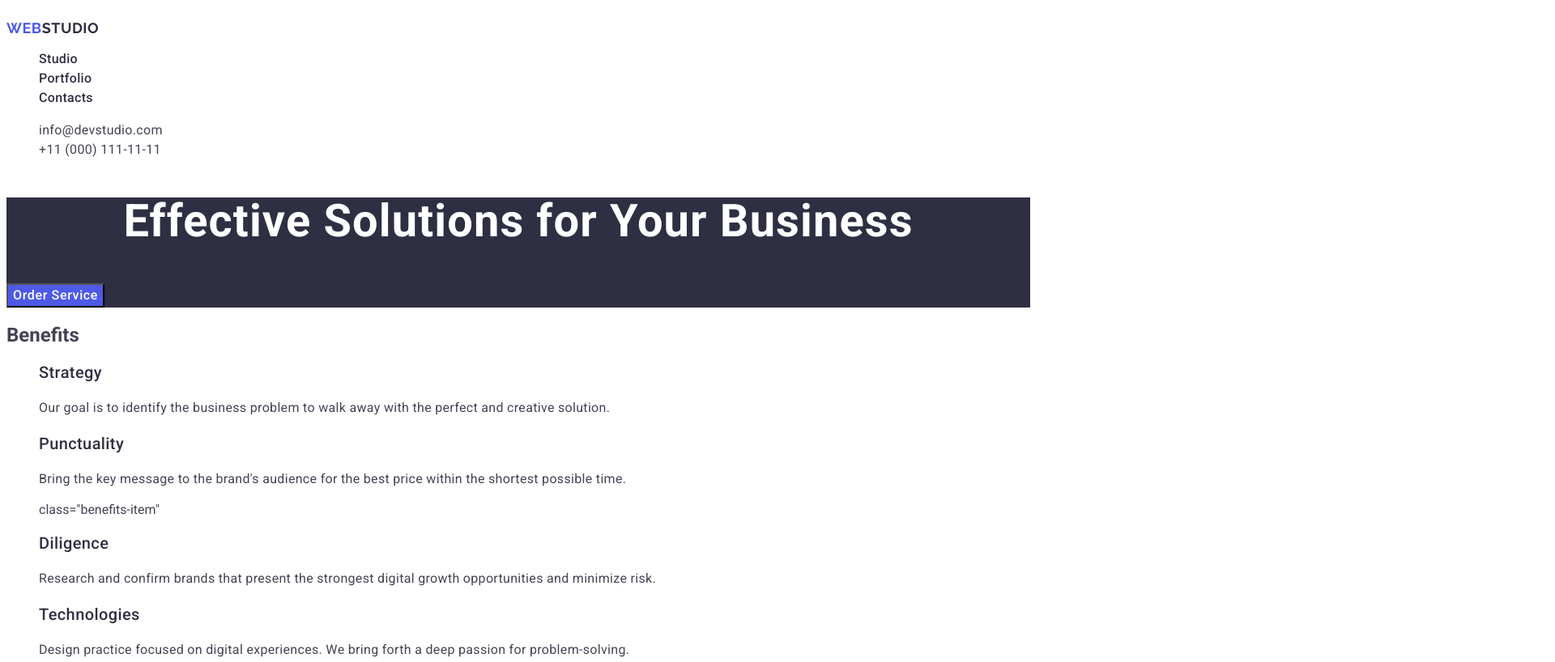
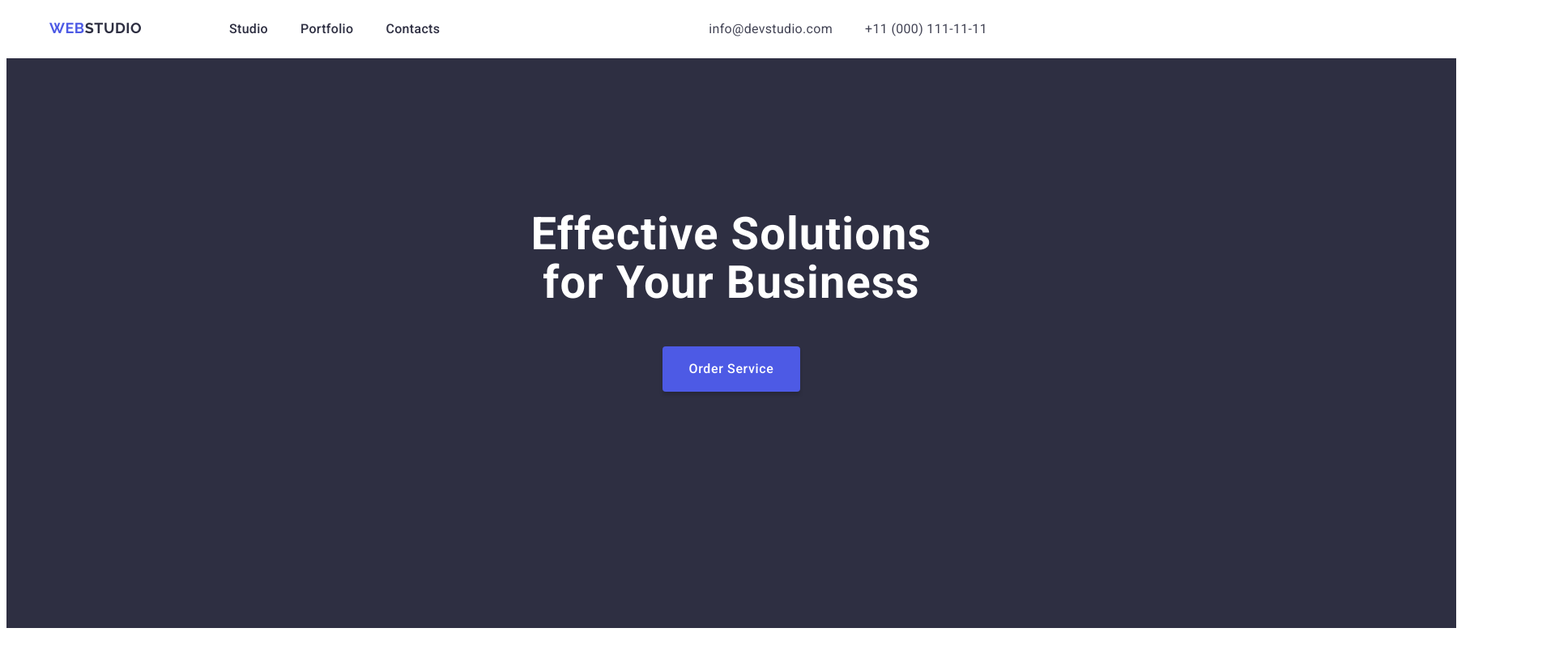
Before and after one commit to Yulia1507/goit-markup-hw-03, a plain HTML site: page index.html in a window 1280 px wide. Shown: the top 818 px of the page at 81% size, 1920 px wide, since content can reach past the window. Drawn offline with Linux system fonts and the light colour scheme.

Commit message:
Hw-first-commit

```diff
--- a/css/styles.css
+++ b/css/styles.css
@@ -21,9 +21,43 @@ a {
     text-decoration: none;
 }
 
+p, h1,h2,h3,h4,h5,h6 {
+    margin-top: 0;
+    margin-bottom: 0;
+}
+
+ul {
+    margin-top: 0;
+    margin-bottom: 0;
+    padding-left: 0;
+}
+
+img {
+    display: block;
+}
+
 .header {
     margin-top: 24px;
     margin-bottom: 24px;
+}
+
+.container {
+width: 1158px;
+padding-left: 15px;
+padding-right: 15px;
+margin: 0 auto;
+max-width: 1158px;
+}
+
+.header-navigation {
+    display: flex;
+    flex-grow: 1;
+    justify-content: space-between;
+}
+
+.header-container {
+    display: flex;
+    gap: 332px;
 }
 
 .header-logo {
@@ -34,6 +68,12 @@ a {
         line-height: 1.17;
         letter-spacing: 0.03em;
         text-transform: uppercase;
+
+}
+
+.header-menu {
+    display: flex;
+    gap: 40px;
 }
 
 .header-menu-link {
@@ -52,6 +92,10 @@ a {
     font-style: normal;
 }
 
+.header-adress-list {
+    display: flex;
+    gap: 40px;
+}
 .header-contacts-link {
         color: #434455;
         line-height: 1.5;
@@ -71,20 +115,32 @@ a {
 
 /** ============== HERO ============ */
 .hero {
-    background-color: #2E2F42;
+    padding-bottom: 120px;
 }
 
+.hero-container {
+    background-color: #2E2F42;
+    padding: 188px 316px 292px 316px;
+}
 .hero-title {
     color: #FFF;
-    text-align: center;
+   text-align: center;
     font-size: 56px;
     font-weight: 700;
     line-height: 1.07;
     letter-spacing: 0.02em;
-
+    padding-bottom: 48px;
+    max-width: 496px;
+    margin: 0 auto;
 }
 
+.botton-container {
+display: flex;
+    justify-content: center;
+    align-items: center;
+}
 .hero-order-btn {
+    padding: 16px 32px;
     font-family: inherit;
     color: #FFFFFF;
     font-size: 16px;
@@ -94,6 +150,10 @@ a {
         letter-spacing: 0.04em;
         background-color: #4D5AE5;
         cursor: pointer;
+        border-radius: 4px;
+            background-color: var(--IRIS, #4D5AE5);
+            box-shadow: 0px 4px 4px 0px rgba(0, 0, 0, 0.15);
+            border: none;
 }
 
 .hero-order-btn:hover, .hero-order-btn:focus {
@@ -104,6 +164,29 @@ a {
 
 
 /** ============= BENEFITS ============ */
+.visually-hidden {
+    position: absolute;
+    width: 1px;
+    height: 1px;
+    margin: -1px;
+    border: 0;
+    padding: 0;
+
+    white-space: nowrap;
+    clip-path: inset(100%);
+    clip: rect(0 0 0 0);
+    overflow: hidden;
+}
+
+.benefits {
+    padding-top: 120px;
+}
+
+.benefits-list {
+    display: flex;
+    gap: 24px;
+
+}
 
 .benefits-subtitle {
     color: #2E2F42;
@@ -111,6 +194,7 @@ a {
         font-weight: 500;
         line-height: 1.2;
         letter-spacing: 0.02em;
+        margin-bottom: 8px;
 }
 
 .benefits-item-text {
@@ -125,6 +209,9 @@ a {
 /** ================== TEAM ================ */
 .team {
     background-color: #F4F4FD;
+    padding-top: 120px;
+    padding-bottom: 120px;
+
 }
 
 .team-title {
@@ -135,10 +222,21 @@ a {
         line-height: 1.11;
         text-transform: capitalize;
         letter-spacing: 0.02em;
+        margin-bottom: 72px;
+}
+
+.team-list {
+    display: flex;
+    gap: 24px;
+    width: calc((100% - 24px * 3) / 4);
 }
 
 .team-item {
     background-color: #FFFFFF;
+}
+
+.team-img {
+margin-bottom: 32px;
 }
 
 .team-subtitle {
@@ -148,6 +246,7 @@ a {
         font-weight: 500;
         line-height: 1.2;
         letter-spacing: 0.02em;
+        margin-bottom: 8px;
 }
 
 .team-text {
@@ -161,6 +260,11 @@ a {
 
 
 /** ================ PORTFOLIO ============== */
+.portfolio {
+    padding-top: 120px;
+    padding-bottom: 120px;
+
+}
 
 .portfolio-title {
     color: #2E2F42;
@@ -170,6 +274,20 @@ a {
         line-height: 1.2;
         letter-spacing: 0.02em;
         text-transform: capitalize;
+        margin-bottom: 72px;
+}
+
+.portfolio-list {
+    display: flex;
+    gap: 24px;
+    width: calc((100% - 48px) / 3);
+}
+
+.portfolio-item {border: 1px solid var(--CORNFLOWER, #E7E9FC);
+background: var(--WHITE, #FFF);}
+
+.portfolio-img {
+    margin-bottom: 32px;
 }
 
 .portfolio-subtitle {
@@ -178,12 +296,14 @@ a {
         font-weight: 500;
         line-height: 1.2;
         letter-spacing: 0.02em;
+        margin-bottom: 8px;
 }
 
 .portfolio-text {
     color:  #434455;
         line-height: 1.5;
         letter-spacing: 0.02em;
+        margin-bottom: 32px;
 }
 /** ========================================= */
 
@@ -191,6 +311,9 @@ a {
 /** ================= FOOTER ================ */
 .footer {
     background-color: #2E2F42;
+    padding-top: 101.5px;
+    padding-bottom: 100px;
+    display: flex;
 }
 
 .logo-text-bottom {
@@ -205,11 +328,13 @@ a {
         line-height: 1.17;
         letter-spacing: 0.03em;
         text-transform: uppercase;
+        margin-bottom: 17.5px;
 }
 
 .footer-text {
     color: #F4F4FD;
         line-height: 1.5;
         letter-spacing: 0.02em;
+        max-width: 264px;
 }
 /** ========================================= */
--- a/index.html
+++ b/index.html
@@ -14,8 +14,7 @@
 <body>
 
     <header class="header">
-        <div class="container">
-            <div class="container header-container">
+        <div class="container header-container">
         <nav class="header-navigation">
           <a class="header-logo" href="">WEB<span class="logo-text">Studio</span></a>
           <ul class="header-menu">
@@ -30,8 +29,6 @@
             </li>
           </ul>
         </nav>
-            </div>
-        </div>
 
         <address class="header-adress">
             <ul class="header-adress-list">
@@ -39,15 +36,21 @@
                 <li class="header-contacts-item"><a class="header-contacts-link" href="tel:+110001111111">+11 (000) 111-11-11</a></li>
             </ul>
         </address>
+        </div>
     </header>
 
     <main>
         <section class="hero">
+            <div class="container hero-container">
             <h1 class="hero-title">Effective Solutions for Your Business</h1>
+            <div class="botton-container">
             <button class="hero-order-btn" type="button">Order Service</button>
+            </div>
+            </div>
         </section>
 
         <section class="benefits">
+            <div class="container">
             <h2 class="visually-hidden">Benefits</h2>
             <ul class="benefits-list">
                 <li class="benefits-item">
@@ -58,7 +61,7 @@
                     <h3 class="benefits-subtitle">Punctuality</h3>
                     <p class="benefits-item-text">Bring the key message to the brand's audience for the best price within the shortest possible time.</p>
                 </li>
-                <li> class="benefits-item"
+                <li class="benefits-item">
                     <h3 class="benefits-subtitle">Diligence</h3>
                     <p class="benefits-item-text">Research and confirm brands that present the strongest digital growth opportunities and minimize risk.</p>
                 </li>
@@ -67,9 +70,11 @@
                     <p class="benefits-item-text">Design practice focused on digital experiences. We bring forth a deep passion for problem-solving.</p>
                 </li>
             </ul>
+            </div>
         </section>
 
         <section class="team">
+            <div class="container">
             <h2 class="team-title">Our Team</h2>
             <ul class="team-list">
                 <li class="team-item">
@@ -93,9 +98,11 @@
                     <p class="team-text">UI Designer</p>
                 </li>
             </ul>
+            </div>
         </section>
 
         <section class="portfolio">
+            <div class="container">
             <h2 class="portfolio-title">Our Portfolio</h2>
             <ul class="portfolio-list">
                 <li class="portfolio-item">
@@ -129,12 +136,15 @@
                         <p class="portfolio-text">Marketing</p>
                     </li>
             </ul>
+            </div>
         </section>
     </main>
 
     <footer class="footer">
+        <div class="container">
         <a class="footer-logo" href="./index.html">WEB<span class="logo-text-bottom">Studio</span></a>
         <p class="footer-text">Increase the flow of customers and sales for your business with digital marketing & growth solutions.</p>
+        </div>
     </footer>
 
 </body>
```
